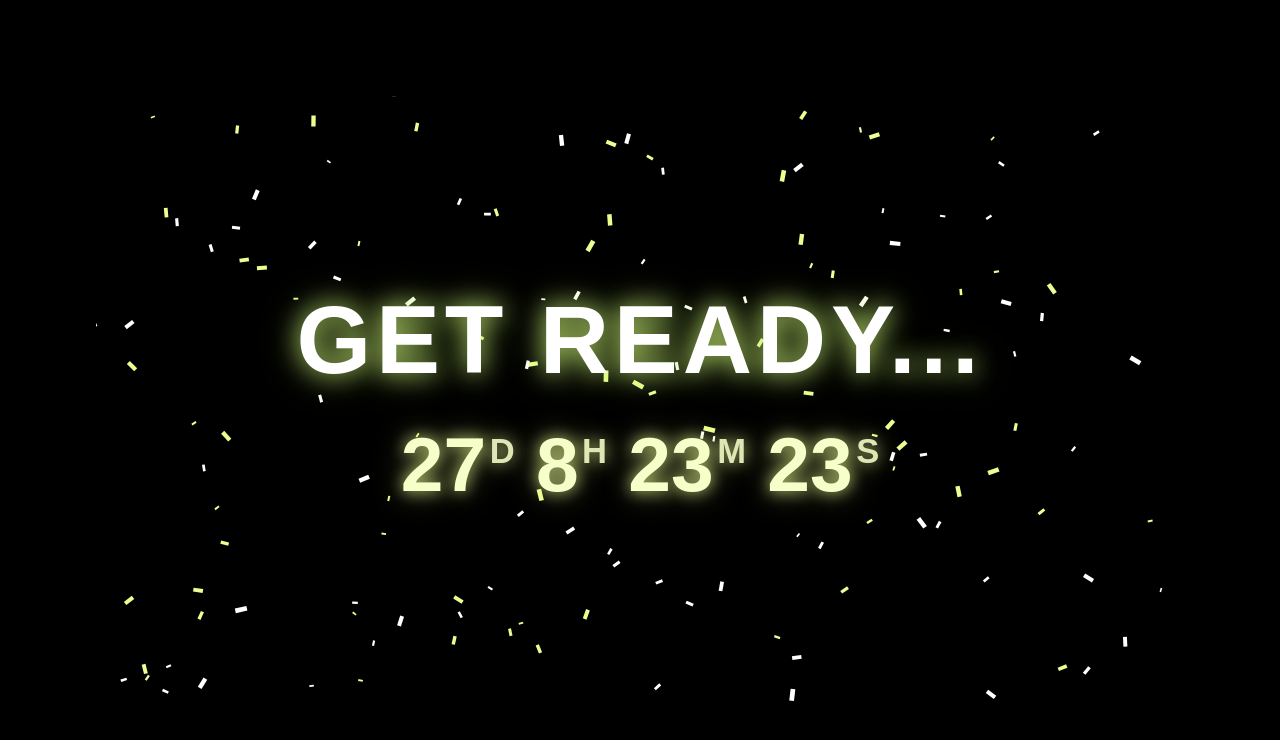
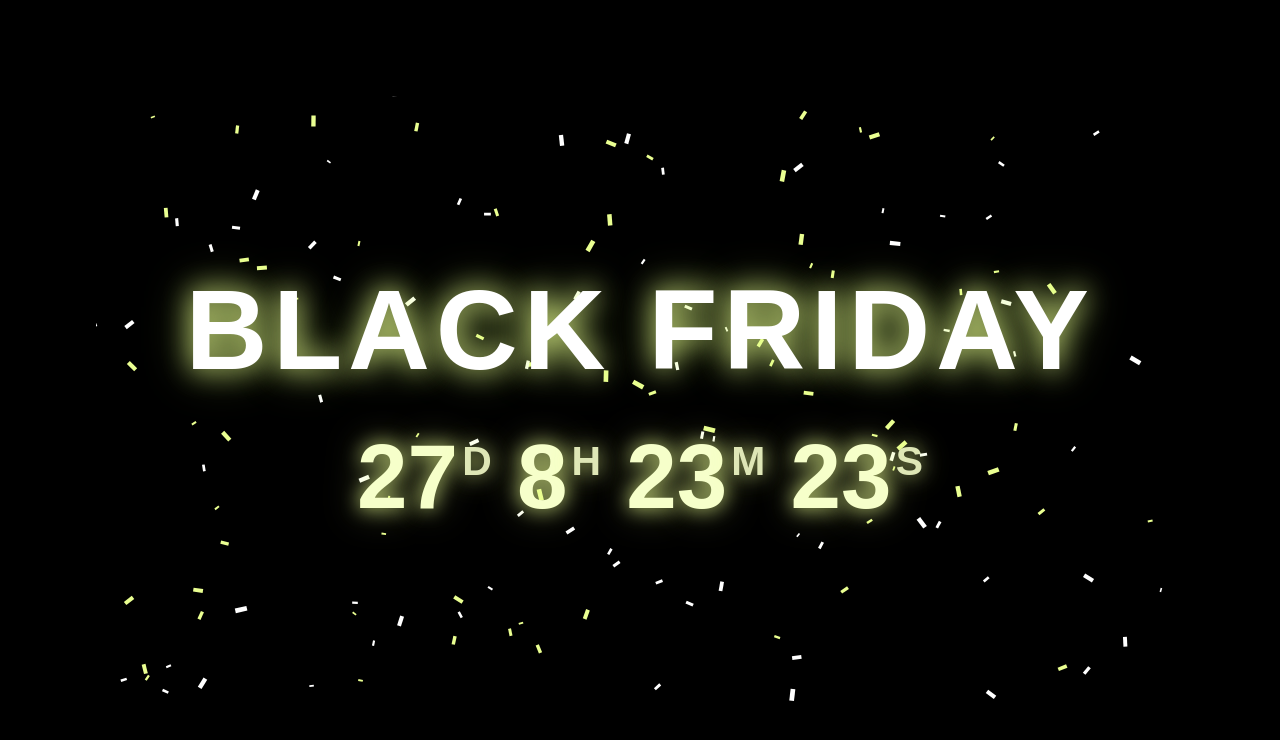
Before and after one commit to Arbeedark/BlackFriday, a plain HTML site: page index.html in a window 1280 px wide. Drawn offline with Linux system fonts and the light colour scheme.

Commit message:
Update index.html

```diff
--- a/index.html
+++ b/index.html
@@ -57,11 +57,12 @@
       font-size: 3rem;
       margin-bottom: 0.8rem;
       text-shadow:
-        0 0 12px rgba(197, 234, 118, 0.9),
+        0 0 12px rgba(235, 255, 145, 0.9),
         0 0 20px rgba(200, 255, 100, 0.4);
       letter-spacing: 0.05em;
     }
 
+    /* Removed countdown box entirely */
     #countdown {
       color: #ffffff;
       text-shadow:
@@ -92,7 +93,7 @@
     <canvas id="fireworks-canvas"></canvas>
 
     <div class="timer" id="timer">
-      <h1 id="main-header">Get Ready...</h1>
+      <h1 id="main-header">Black Friday</h1>
       <div id="countdown">Loading…</div>
     </div>
   </div>
@@ -138,38 +139,22 @@
       countdownInterval = setInterval(updateCountdown, 1000);
     });
 
-    /* ---------- IMPROVED RESPONSIVE SCALING ---------- */
     (function() {
       const wrapper = document.getElementById('wrapper');
       const timerEl = document.getElementById('timer');
-      const minScale = 0.6; // prevent too small
-      const maxScale = 2;   // prevent too large
-
       function rescale() {
         const availW = wrapper.clientWidth;
         const availH = wrapper.clientHeight;
-
-        // Reset before measuring
         timerEl.style.transform = 'translate(-50%, -53%) scale(1)';
-        const baseW = timerEl.scrollWidth;
-        const baseH = timerEl.scrollHeight;
-
-        // Compute scale
-        let scale = Math.min(availW / baseW, availH / baseH);
-        scale = Math.max(minScale, Math.min(scale, maxScale));
-
+        const baseW = timerEl.offsetWidth;
+        const baseH = timerEl.offsetHeight;
+        const scale = Math.min(availW / baseW, availH / baseH);
         timerEl.style.transform = `translate(-50%, -53%) scale(${scale})`;
       }
-
+      window.addEventListener('DOMContentLoaded', rescale);
       window.addEventListener('resize', rescale);
-      document.addEventListener('DOMContentLoaded', rescale);
-
-      // Observe parent/container changes (great for iframes)
-      const observer = new ResizeObserver(rescale);
-      observer.observe(wrapper);
     })();
 
-    /* ---------- CONFETTI ANIMATION ---------- */
     (function() {
       const canvas = document.getElementById('confetti-canvas');
       const ctx = canvas.getContext('2d');
@@ -216,7 +201,6 @@
       window.addEventListener('DOMContentLoaded', () => { resizeCanvas(); drawConfetti(); });
     })();
 
-    /* ---------- FIREWORKS ANIMATION ---------- */
     function initFireworks() {
       const canvas = document.getElementById('fireworks-canvas');
       const ctx = canvas.getContext('2d');
```
